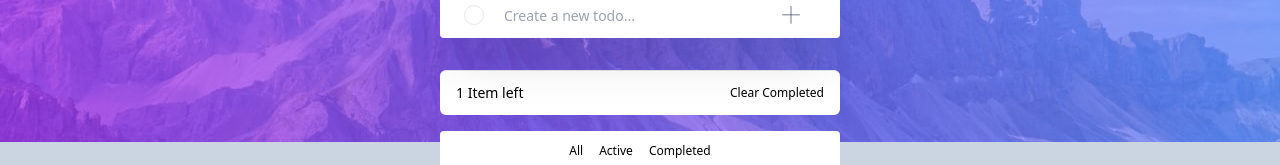
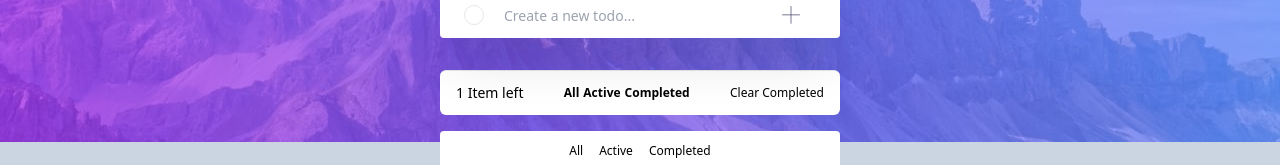
Before and after one commit to Skyz03/React--Todo-App, a React (Create React App) app: page / in a window 1280 px wide. Shown: the part 158-323 px from the top of the page. Built offline with nearby package versions, Linux system fonts and the light colour scheme.

Commit message:
Updates in the desktop version

```diff
--- a/src/components/InputManage.jsx
+++ b/src/components/InputManage.jsx
@@ -8,7 +8,8 @@
           1 Item left
         </span>
 
-        {/* <div className="flex justify-between">
+        {window.innerWidth > 375 ? (
+          <div className="flex justify-between">
             <button className="text-xs font-bold text-light-text-primary">
               All
             </button>
@@ -18,7 +19,8 @@
             <button className="text-xs font-bold text-light-text-primary">
               Completed
             </button>
-        </div> */}
+          </div>
+        ) : null}
 
         <button className="text-xs text-light-text-primary">
           Clear Completed
```
Lines whose indentation alone changed are shown as unchanged.
